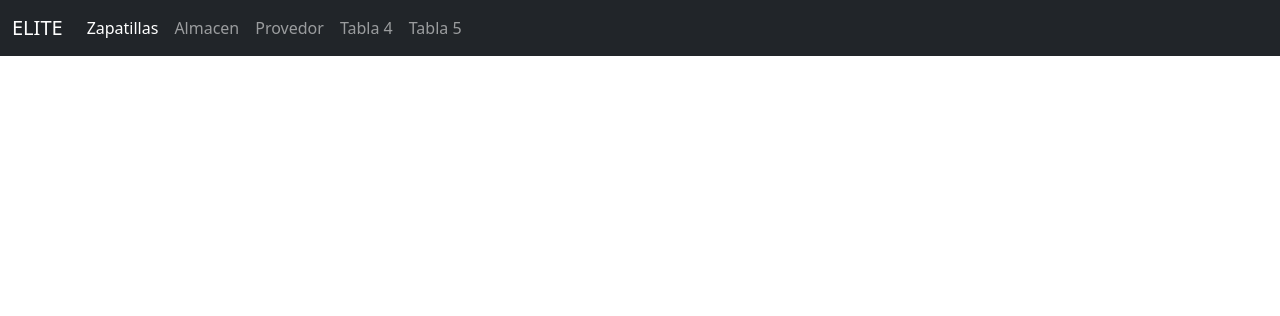
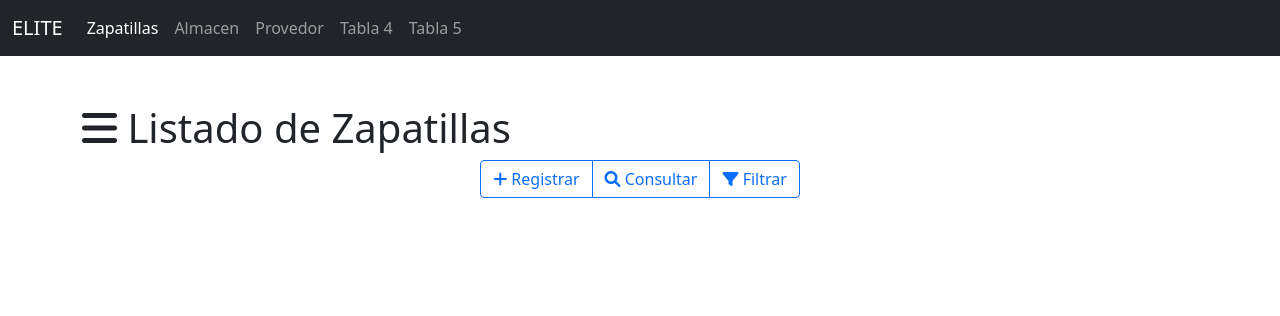
Before and after one commit to DSWAnthony/web-project-php, a PHP site: page /app/views/zapato/principal.php in a window 1280 px wide. Shown: the top 316 px of the page. Run offline with PHP 8.4, Linux system fonts and the light colour scheme.

Commit message:
ACTUALIZO

```diff
--- a/app/config/conexion.php
+++ b/app/config/conexion.php
@@ -3,7 +3,7 @@ class Conexion {
     private $host = "localhost";
     private $db_nombre = "inventario";
     private $usuario = "root";
-    private $contrasena = "";
+    private $contrasena = "Xboxlive123";
     private $charset = "utf8mb4";
     private $pdo;
 
--- a/app/views/layouts/header.php
+++ b/app/views/layouts/header.php
@@ -17,6 +17,8 @@ include '../../config/conexion.php';
     <script src="https://code.jquery.com/jquery-3.6.0.min.js"></script>
     <!-- Archivo JavaScript personalizado -->
     <script src="/web-project-php/public/js/provedor.js"></script>
+    <link href="../../../public/css/bootstrap/css/bootstrap.min.css" rel="stylesheet">
+
 </head>
 
 <!-- filepath: c:\xampp\htdocs\entregable\web-project-php\app\views\layouts\nav.php -->
--- a/app/views/zapato/principal.php
+++ b/app/views/zapato/principal.php
@@ -4,3 +4,44 @@ require_once '../../views/layouts/header.php'; // Asegúrate de que la ruta sea
 
 
 ?>
+
+<div class="container mt-5">
+        <h1><i class="fas fa-bars"></i> Listado de Zapatillas</h1>
+
+        <nav>
+    <div class="d-flex justify-content-center mb-4">
+        <div class="btn-group" role="group" aria-label="Basic outlined example">
+            <!-- Botón Registrar -->
+            <button
+    type="button"
+    class="btn btn-outline-primary btn-registrar"
+    data-url="registrar_provedor.php"
+    data-bs-toggle="tooltip"
+    data-bs-placement="top"
+    title="Registrar un nuevo proveedor">
+    <i class="fas fa-plus"></i> Registrar
+</button>
+
+<!-- Botón Consultar -->
+<button
+    type="button"
+    class="btn btn-outline-primary btn-consultar"
+    data-url="consultar_provedor.php"
+    data-bs-toggle="tooltip"
+    data-bs-placement="top"
+    title="Consultar un proveedor">
+    <i class="fas fa-search"></i> Consultar
+</button>
+
+<!-- Botón Filtrar -->
+<button
+    type="button"
+    class="btn btn-outline-primary btn-filtrar"
+    data-url="filtrar_provedor.php"
+    data-bs-toggle="tooltip"
+    data-bs-placement="top"
+    title="Filtrar proveedores">
+    <i class="fas fa-filter"></i> Filtrar
+</button>
+        </div>
+    </div>
```
Also changed, not shown: app/views/home/index.php (+4 -10 lines).
